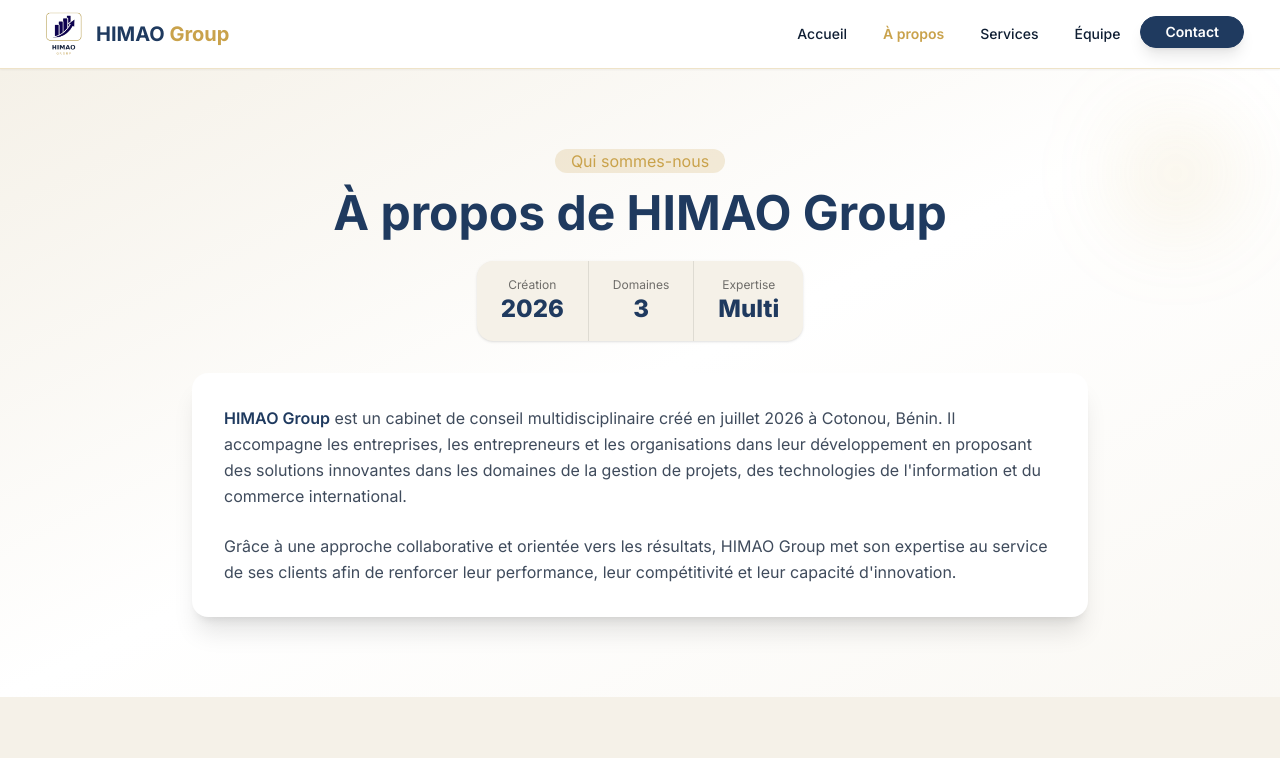
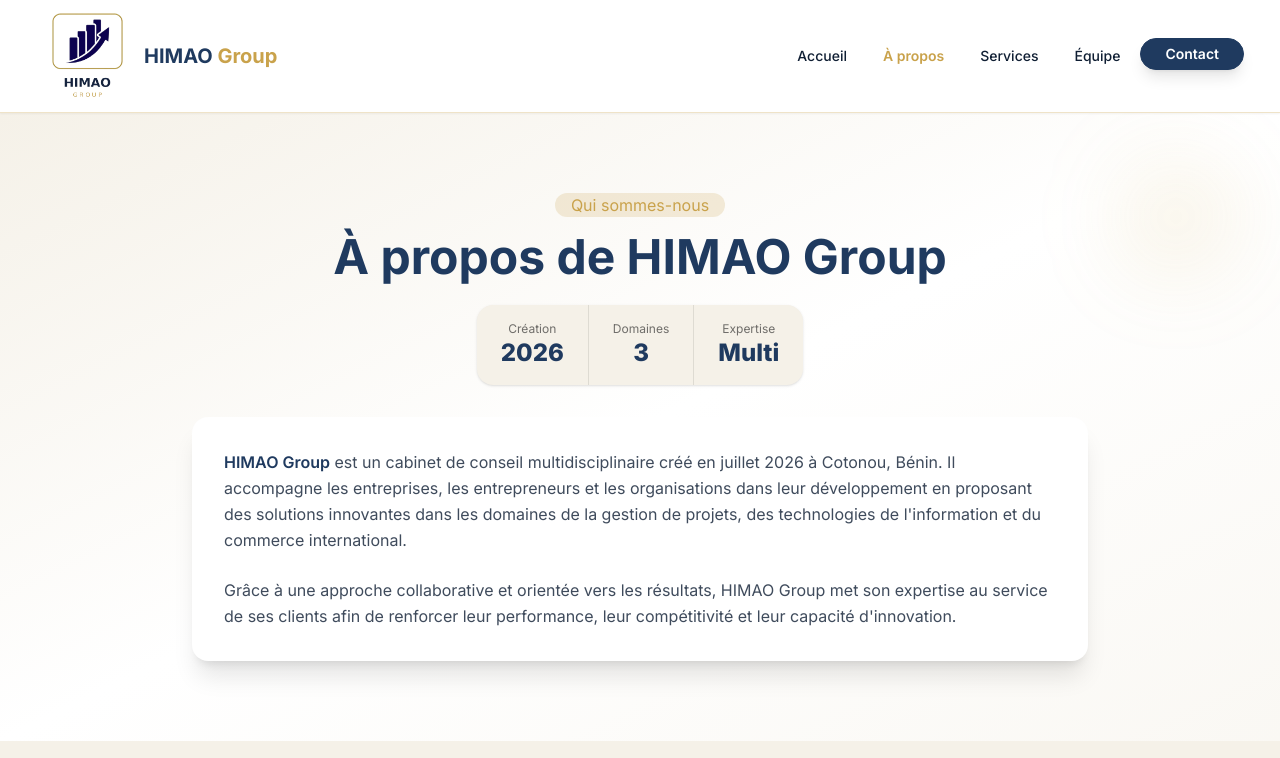
Before and after one commit to OnelKND/himao_group, a website: page a-propos.html in a window 1280 px wide. Shown: the top 758 px of the page. Drawn offline with Linux system fonts and the light colour scheme.

Commit message:
Logo  MAJ

```diff
--- a/a-propos.html
+++ b/a-propos.html
@@ -30,7 +30,7 @@
         </ul>
       </div>
       <a href="index.html" class="flex items-center gap-2 pl-2">
-        <img src="/assets/images/logo.png" alt="HIMAO Group" class="h-12 w-auto" />
+        <img src="/assets/images/logo.png" alt="HIMAO Group" class="h-24 w-auto" />
         <span class="text-xl font-bold text-himao-navy hidden sm:inline">
           HIMAO <span class="text-himao-gold">Group</span>
         </span>
```
Also changed, not shown: contact.html (+1 -1 lines), equipe.html (+1 -1 lines), services.html (+1 -1 lines).
